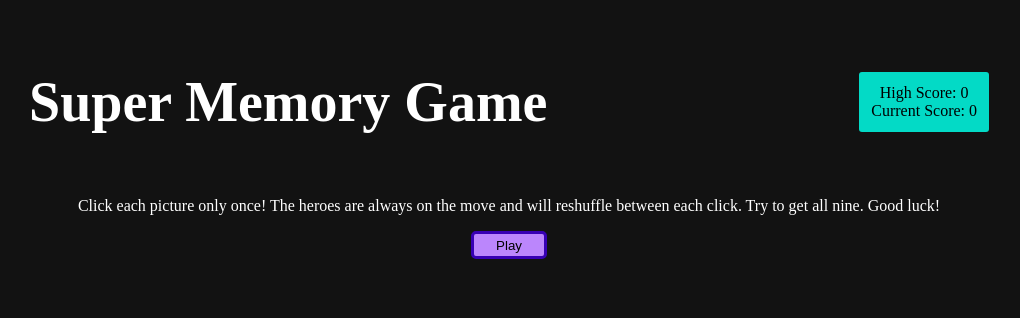
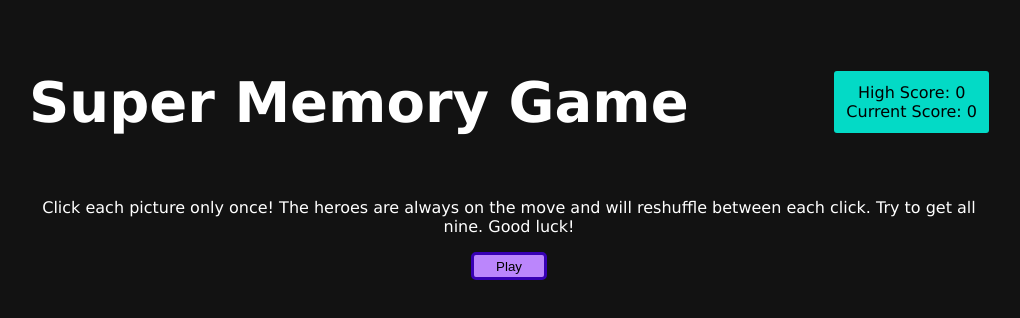
Before and after one commit to bertcherry/memory-card, a React (Vite) app: page / in a window 1280 px wide. Shown: the top 318 px of the page, without its empty margins (131-1151 px from the left). Built offline with nearby package versions, Linux system fonts and the light colour scheme; no server answers.

Commit message:
style fonts

```diff
--- a/src/App.css
+++ b/src/App.css
@@ -14,6 +14,7 @@
   height: 100vh;
   background-color: var(--background);
   color: var(--on-background);
+  font-family: 'Lucida Sans', 'Lucida Sans Regular', 'Lucida Grande', 'Lucida Sans Unicode', Geneva, Verdana, sans-serif;
 }
 
 #root {
```
